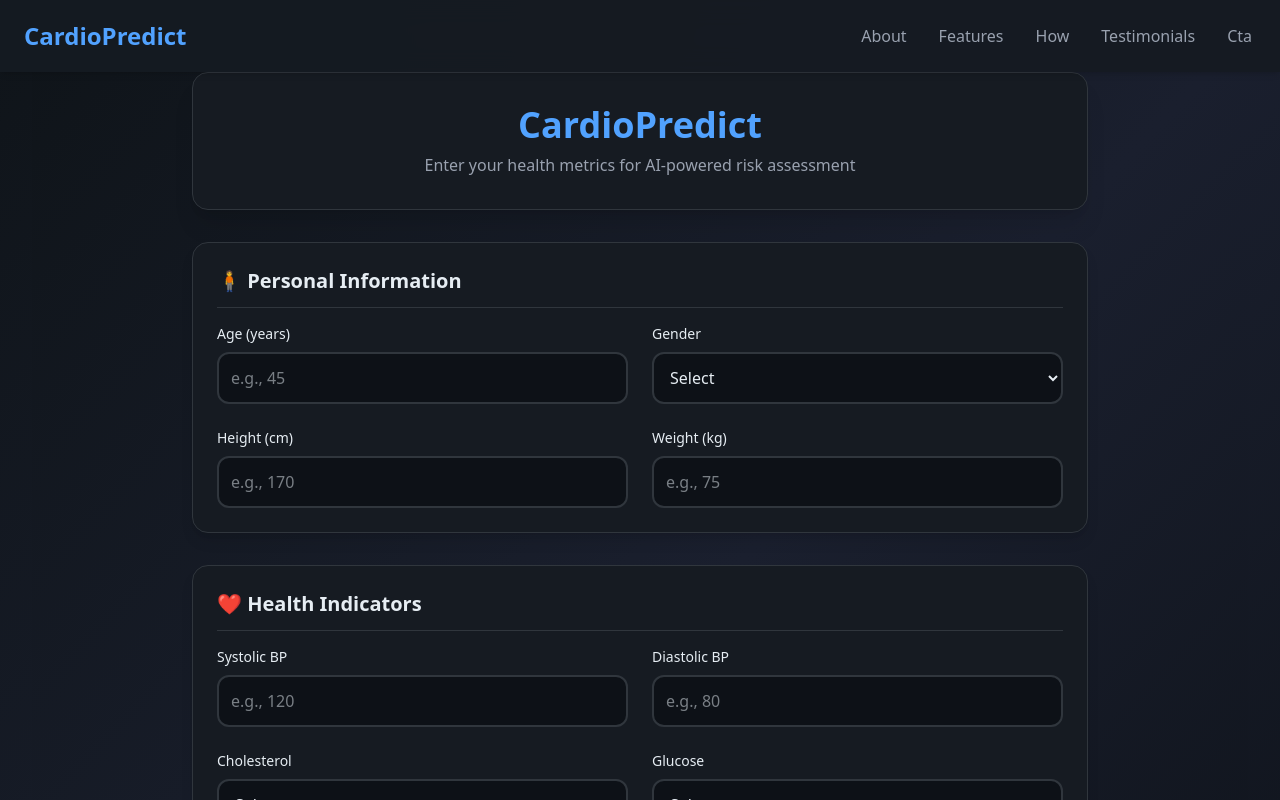
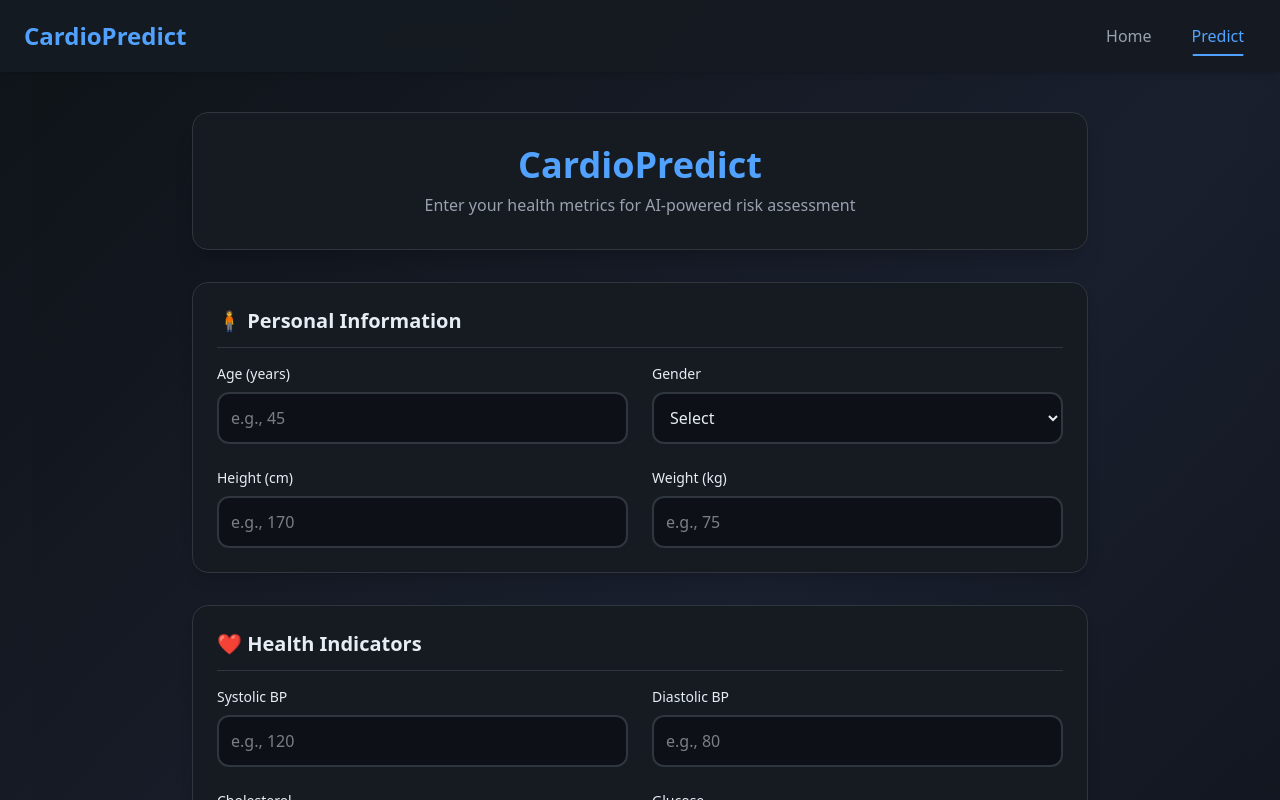
Before and after one commit to Ganesh-E5/CardioPredict, a React (Vite) app in the folder frontend/: page /predict in a window 1280 px wide. Shown: the top 800 px of the page. Built offline with nearby package versions, Linux system fonts and the light colour scheme.

Commit message:
Update Navbar: dynamic links and Predict link styling; added styling ot predict form

```diff
--- a/frontend/src/components/Navbar.jsx
+++ b/frontend/src/components/Navbar.jsx
@@ -1,53 +1,94 @@
 import React, { useState, useEffect } from "react";
-import { Link } from "react-router-dom";
+import { useLocation } from "react-router-dom";
 
 export default function Navbar() {
-  const [activeSection, setActiveSection] = useState("hero");
+  const location = useLocation();
+  const [activeLink, setActiveLink] = useState(
+    location.pathname === "/predict" || location.pathname === "/result" ? "predict" : "hero"
+  );
   const [menuOpen, setMenuOpen] = useState(false);
 
-  const sections = ["hero", "about", "features", "how", "testimonials", "cta"];
+  // Links
+  const homeLinks = [
+    { id: "hero", label: "Home", path: "/" },
+    { id: "about", label: "About", path: "/" },
+    { id: "features", label: "Features", path: "/" },
+    { id: "how", label: "How", path: "/" },
+    { id: "testimonials", label: "Testimonials", path: "/" },
+    { id: "cta", label: "CTA", path: "/" },
+    { id: "predict", label: "Predict", path: "/predict", highlight: true },
+  ];
 
-  // Scroll listener to detect active section
+  const predictResultLinks = [
+    { id: "home", label: "Home", path: "/" },
+    { id: "predict", label: "Predict", path: "/predict" },
+  ];
+
+  const links =
+    location.pathname === "/"
+      ? homeLinks
+      : predictResultLinks; // /predict or /result
+
+  // Scroll listener for HomePage sections
   useEffect(() => {
+    if (location.pathname !== "/") return;
+
     const handleScroll = () => {
-      const scrollPos = window.scrollY + 80; // offset for sticky navbar
-      for (let i = sections.length - 1; i >= 0; i--) {
-        const el = document.getElementById(sections[i]);
+      const scrollPos = window.scrollY + 80;
+      for (let i = links.length - 1; i >= 0; i--) {
+        if (links[i].path !== "/") continue;
+        const el = document.getElementById(links[i].id);
         if (el && el.offsetTop <= scrollPos) {
-          setActiveSection(sections[i]);
+          setActiveLink(links[i].id);
           break;
         }
       }
     };
+
     window.addEventListener("scroll", handleScroll);
     return () => window.removeEventListener("scroll", handleScroll);
-  }, []);
+  }, [location.pathname]);
 
-  const scrollToSection = (id) => {
-    const el = document.getElementById(id);
-    if (el) el.scrollIntoView({ behavior: "smooth", block: "start" });
-    setMenuOpen(false); // close menu on mobile after click
+  const handleClick = (link) => {
+    setMenuOpen(false);
+    setActiveLink(link.id);
+
+    if (location.pathname !== link.path) {
+      window.location.href = link.path;
+    } else if (link.path === "/") {
+      const el = document.getElementById(link.id);
+      if (el) el.scrollIntoView({ behavior: "smooth", block: "start" });
+    }
   };
 
   return (
     <nav className="fixed top-0 left-0 w-full z-50 bg-[#161b22]/95 backdrop-blur-md shadow-md">
       <div className="max-w-7xl mx-auto px-6 py-4 flex justify-between items-center relative">
         {/* Logo */}
-        <div className="text-2xl font-bold text-blue-400 cursor-pointer" onClick={() => scrollToSection("hero")}>
+        <div
+          className="text-2xl font-bold text-blue-400 cursor-pointer"
+          onClick={() => handleClick({ id: "hero", path: "/" })}
+        >
           CardioPredict
         </div>
 
         {/* Desktop Menu */}
-        <div className="hidden md:flex space-x-6 text-gray-400 text-sm md:text-base relative">
-          {sections.slice(1).map((section) => (
+        <div className="hidden md:flex space-x-4 text-sm md:text-base relative">
+          {links.map((link) => (
             <button
-              key={section}
-              onClick={() => scrollToSection(section)}
-              className="relative px-1 py-2 font-medium hover:text-blue-400 transition"
+              key={link.id}
+              onClick={() => handleClick(link)}
+              className={`relative px-3 py-2 font-medium transition-all rounded ${
+                location.pathname === "/" && link.highlight
+                  ? "bg-blue-500 text-white hover:bg-blue-600"
+                  : activeLink === link.id
+                  ? "text-blue-400"
+                  : "text-gray-400 hover:text-blue-400"
+              }`}
             >
-              {section.charAt(0).toUpperCase() + section.slice(1)}
-              {activeSection === section && (
-                <span className="absolute left-0 bottom-0 w-full h-0.5 bg-blue-400 rounded-full transition-all duration-300" />
+              {link.label}
+              {activeLink === link.id && !(location.pathname === "/" && link.highlight) && (
+                <span className="absolute left-1/2 transform -translate-x-1/2 bottom-0 w-2/3 h-0.5 bg-blue-400 rounded-full transition-all" />
               )}
             </button>
           ))}
@@ -66,15 +107,19 @@ export default function Navbar() {
         {/* Mobile Menu */}
         {menuOpen && (
           <div className="absolute top-full left-0 w-full bg-[#161b22] border-t border-[#30363d] md:hidden flex flex-col items-center py-4 space-y-4">
-            {sections.slice(1).map((section) => (
+            {links.map((link) => (
               <button
-                key={section}
-                onClick={() => scrollToSection(section)}
-                className={`font-medium text-lg hover:text-blue-400 ${
-                  activeSection === section ? "text-blue-400" : "text-gray-400"
+                key={link.id}
+                onClick={() => handleClick(link)}
+                className={`font-medium text-lg rounded px-3 py-2 w-3/4 text-center transition-all ${
+                  location.pathname === "/" && link.highlight
+                    ? "bg-blue-500 text-white hover:bg-blue-600"
+                    : activeLink === link.id
+                    ? "text-blue-400"
+                    : "text-gray-400 hover:text-blue-400"
                 }`}
               >
-                {section.charAt(0).toUpperCase() + section.slice(1)}
+                {link.label}
               </button>
             ))}
           </div>
--- a/frontend/src/components/PredictForm.jsx
+++ b/frontend/src/components/PredictForm.jsx
@@ -42,7 +42,7 @@ function PredictForm() {
   };
 
   return (
-    <div className="min-h-screen bg-linear-to-br from-[#0f1419] via-[#1a1f2e] to-[#0d1117] text-[#e6edf3] flex justify-center items-start py-10 px-4">
+    <div className="min-h-screen bg-linear-to-br from-[#0f1419] via-[#1a1f2e] to-[#0d1117] text-[#e6edf3] flex justify-center items-start py-10 px-4 mt-10">
       <div className="w-full max-w-4xl space-y-8 animate-fadeIn">
         {/* Header */}
         <div className="bg-[#161b22] border border-[#30363d] shadow-xl rounded-2xl p-8 text-center">
```
